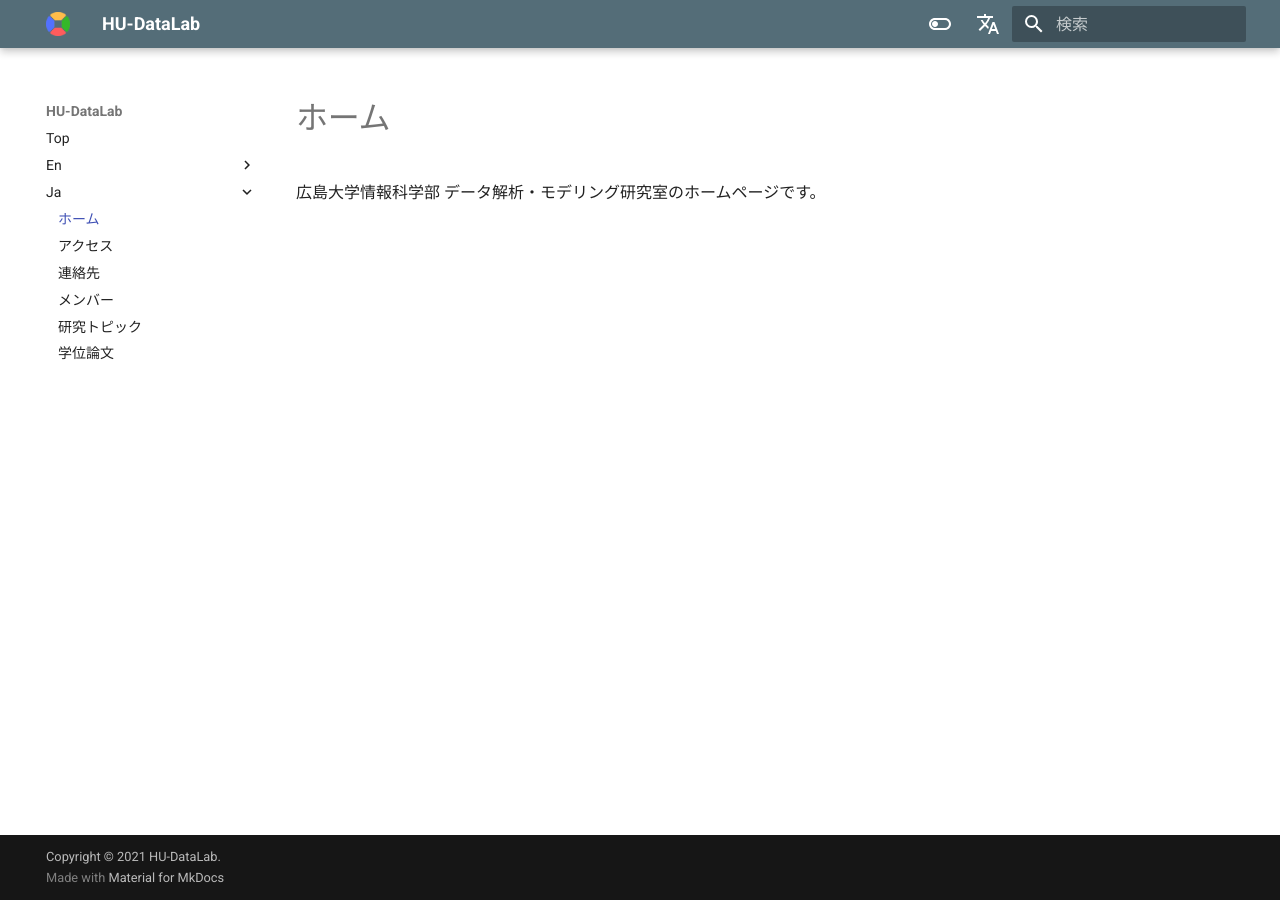
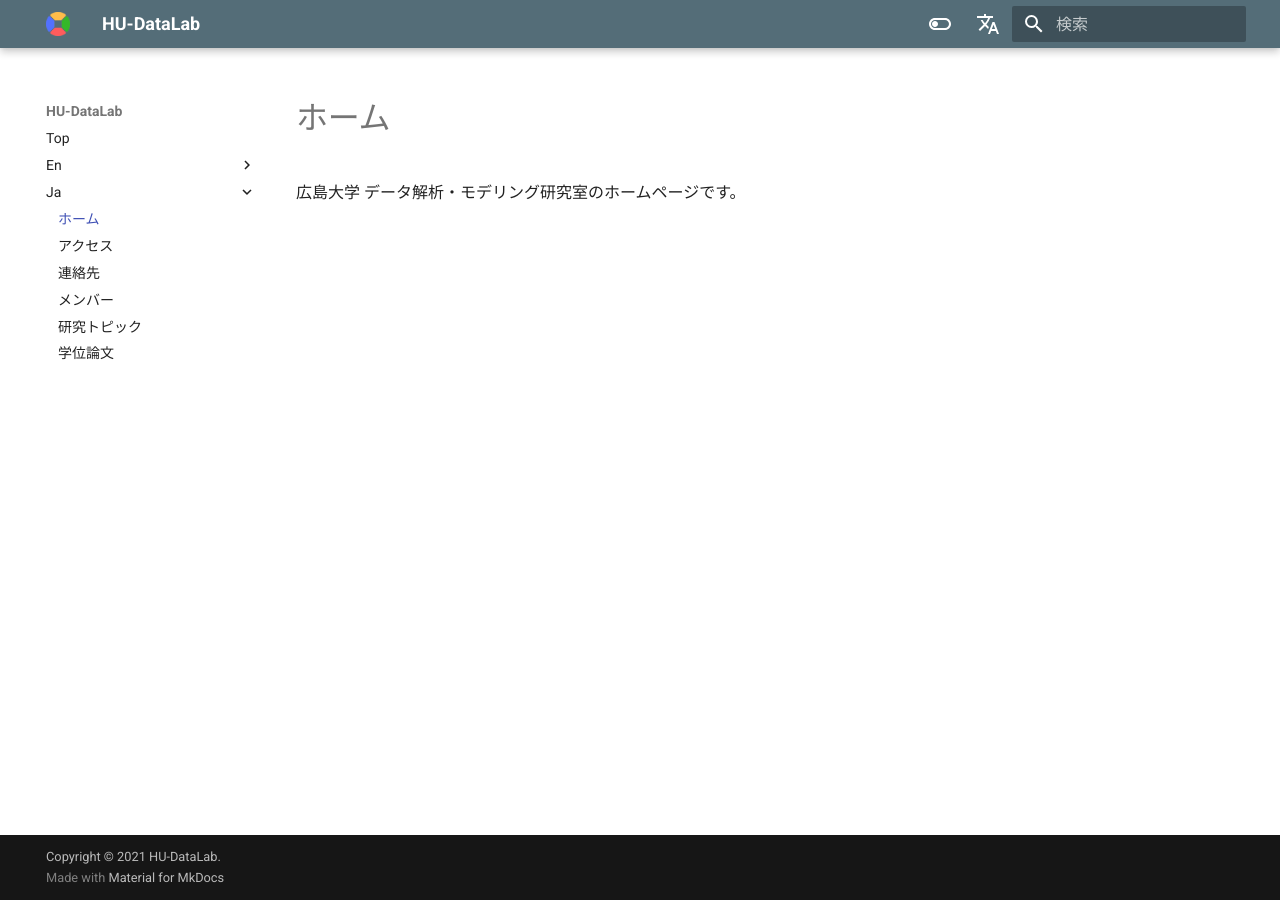
Before and after one commit to lpifj-a/hu-datalab.github.io, an MkDocs documentation site: the page built from docs/ja/index.md, in a window 1280 px wide. Built offline with MkDocs 1.6.1 and Material for MkDocs 9.7.7, drawn with Linux system fonts in a browser that asks for light colours; comment, search, counter and statistics services are not loaded.

Commit message:
Update index.md

```diff
--- a/docs/ja/index.md
+++ b/docs/ja/index.md
@@ -1,4 +1,4 @@
 
 # ホーム
 
-広島大学情報科学部 データ解析・モデリング研究室のホームページです。
+広島大学 データ解析・モデリング研究室のホームページです。
```
